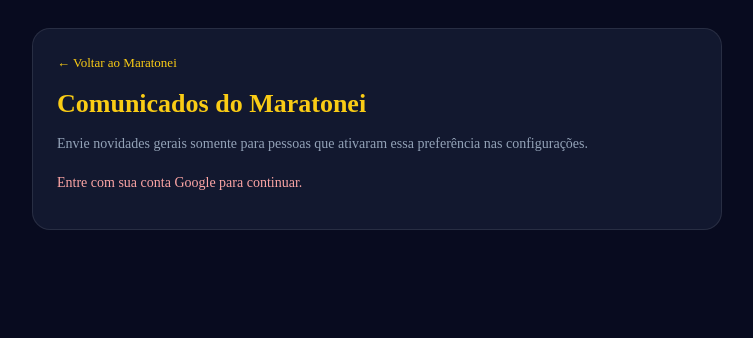
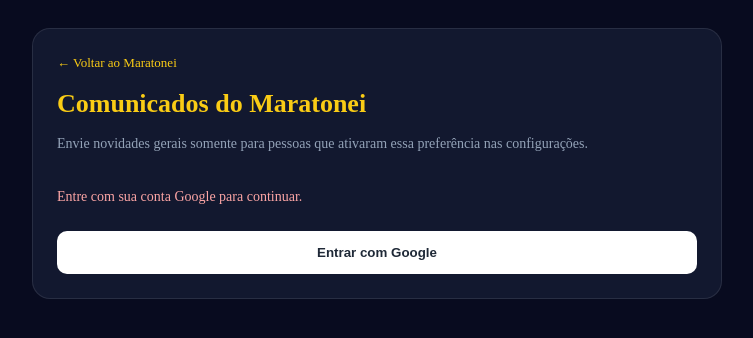
Before and after one commit to pauloscap/maratonei-app, a Next.js app: page /admin/comunicados in a window 1280 px wide. Shown: the top 338 px of the page, without its empty margins (263-1016 px from the left). Built offline with nearby package versions, Linux system fonts and the light colour scheme; no server answers.

Commit message:
Add Google sign-in button to announcements admin

```diff
--- a/app/admin/comunicados/page.js
+++ b/app/admin/comunicados/page.js
@@ -15,6 +15,7 @@ export default function ComunicadosAdminPage() {
   const [message, setMessage] = useState("")
   const [sending, setSending] = useState(false)
   const [notice, setNotice] = useState("")
+  const [authLoading, setAuthLoading] = useState(false)
 
   useEffect(() => {
     let active = true
@@ -45,6 +46,21 @@ export default function ComunicadosAdminPage() {
     })
     return () => { active = false }
   }, [])
+
+  async function signInWithGoogle() {
+    setAuthLoading(true)
+    setNotice("")
+    const { error } = await supabase.auth.signInWithOAuth({
+      provider: "google",
+      options: {
+        redirectTo: window.location.origin + window.location.pathname
+      }
+    })
+    if (error) {
+      setNotice("Não foi possível iniciar o login com Google. Tente novamente.")
+      setAuthLoading(false)
+    }
+  }
 
   async function queueCampaign(event) {
     event.preventDefault()
@@ -94,7 +110,19 @@ export default function ComunicadosAdminPage() {
             </label>
             <button disabled={sending} style={{background:"#FACC15",color:"#080B1F",border:0,borderRadius:10,padding:14,fontWeight:900,cursor:"pointer",opacity:sending ? 0.65 : 1}}>{sending ? "Preparando envio..." : "Colocar comunicado na fila"}</button>
           </form>
-        ) : <p style={{color:"#FCA5A5",fontSize:14}}>{notice || "Acesso restrito."}</p>}
+        ) : (
+          <div style={{display:"grid",gap:12}}>
+            <p style={{color:"#FCA5A5",fontSize:14}}>{notice || "Acesso restrito."}</p>
+            <button
+              type="button"
+              onClick={signInWithGoogle}
+              disabled={authLoading}
+              style={{background:"#fff",color:"#1F2937",border:0,borderRadius:10,padding:14,fontWeight:800,cursor:"pointer",opacity:authLoading ? 0.65 : 1}}
+            >
+              {authLoading ? "Abrindo Google..." : "Entrar com Google"}
+            </button>
+          </div>
+        )}
         {notice && allowed ? <p role="status" style={{color:"#FDE68A",fontSize:13,marginTop:16}}>{notice}</p> : null}
       </section>
     </main>
```
